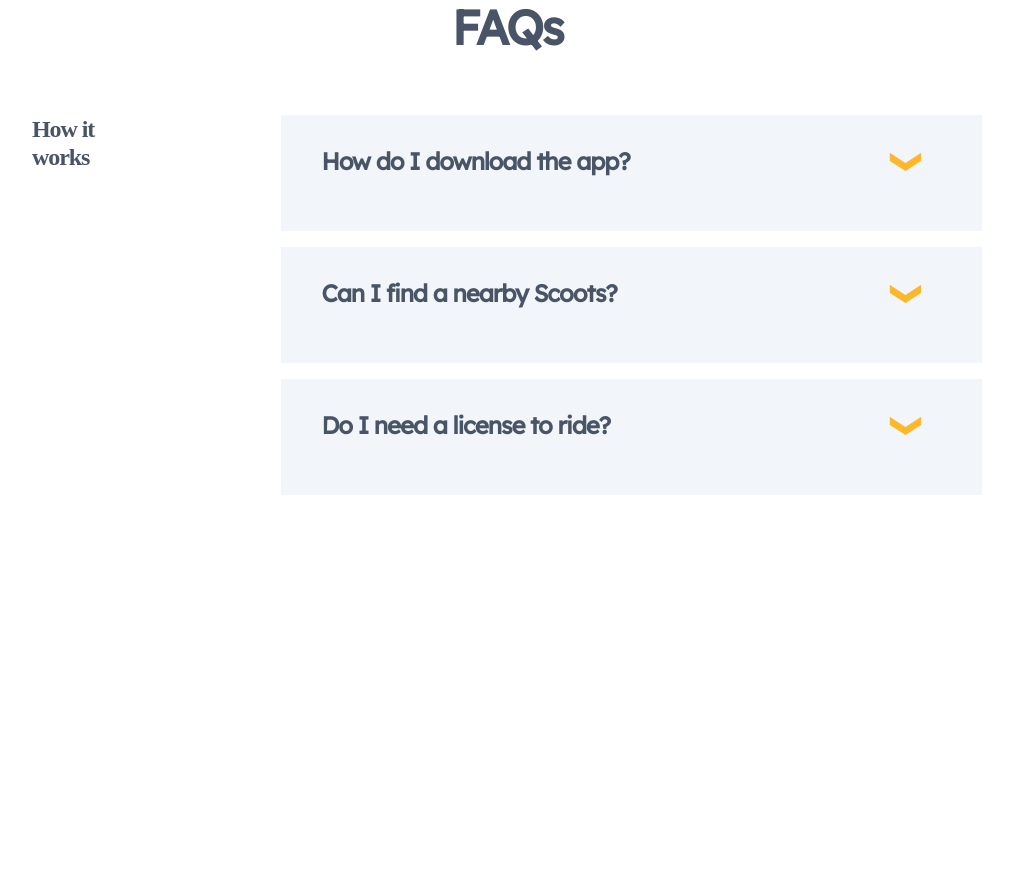
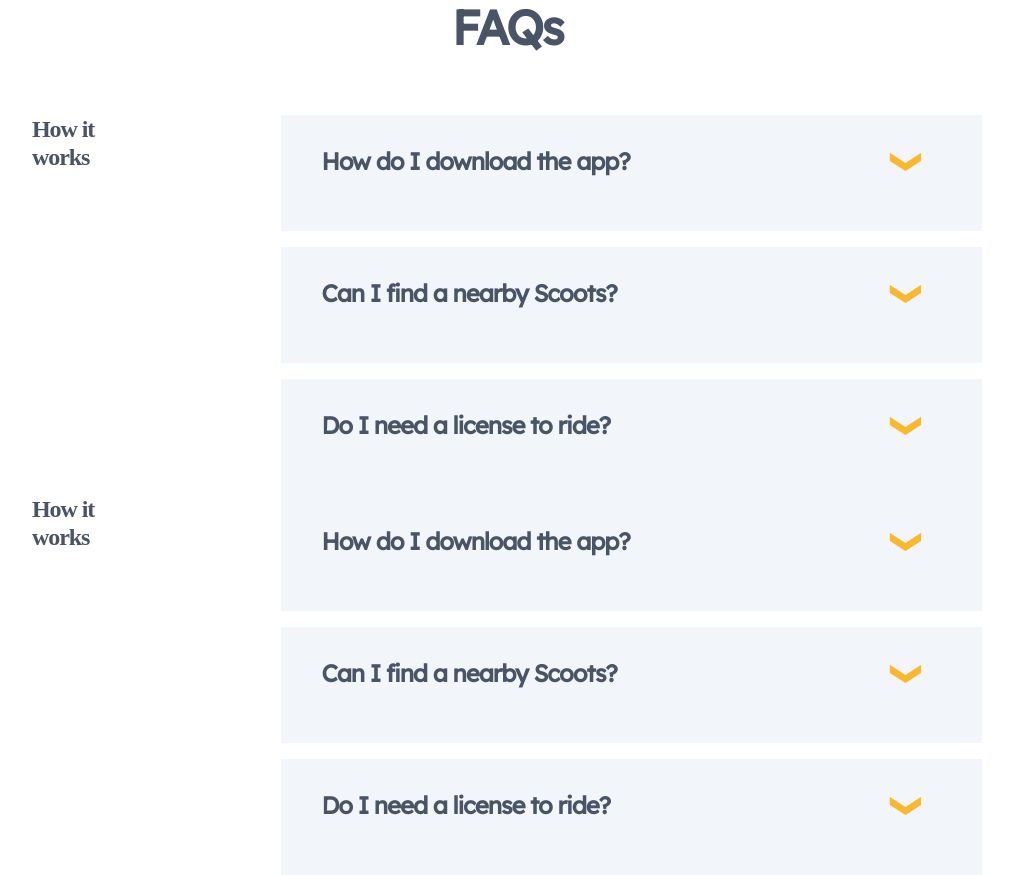
Before and after one commit to irynit/project-exam-multisite, a website: page src/pages/about.html in a window 1280 px wide. Shown: the part 2025-2900 px from the top of the page, without its empty margins (133-1146 px from the left). Before the commit the page ends 2520 px from the top, so only its background shows below. Drawn offline with nearby package versions, Linux system fonts and the light colour scheme; files that its build step writes are made by us from their sources; files whose address does not match are found by name.

Commit message:
finished about page, added accordion

```diff
--- a/src/pages/about.html
+++ b/src/pages/about.html
@@ -153,8 +153,52 @@
                 </div>
               </div>
             </div>
+
           </div>
+          <div class="faqs__row">
+            <div class="faqs__row-left">
+              <h3 class="faqs__row-left-title">How it works</h3>
+            </div>
+            <div class="faqs__row-right">
+              <div class="faqs__row-right-article">
+                <p class="faqs__row-right-title">How do I download the app?</p>
+                <div class="faqs__row-right-text">
+                  <p>To download the Scoot app, you can search
+                    “Scoot” in both the App and Google Play stores. An even simpler way to do it
+                    would be to click the relevant link at the bottom of this page and you’ll be re-directed to the
+                    correct
+                    page.</p>
+                </div>
+              </div>
+              <div class="faqs__row-right-article">
+                <p class="faqs__row-right-title">Can I find a nearby Scoots?</p>
+                <div class="faqs__row-right-text">
+                  <p>To download the Scoot app, you can search
+                    “Scoot” in both the App and Google Play stores. An even simpler way to do it
+                    would be to click the relevant link at the bottom of this page and you’ll be re-directed to the
+                    correct
+                    page.</p>
+                </div>
+              </div>
+              <div class="faqs__row-right-article">
+                <p class="faqs__row-right-title">Do I need a license to ride?</p>
+                <div class="faqs__row-right-text">
+                  <p>To download the Scoot app, you can search
+                    “Scoot” in both the App and Google Play stores. An even simpler way to do it
+                    would be to click the relevant link at the bottom of this page and you’ll be re-directed to the
+                    correct
+                    page.</p>
+                </div>
+              </div>
+            </div>
+
+          </div>
+          </div>
+
       </section>
+
+
+
 
 
 
```
